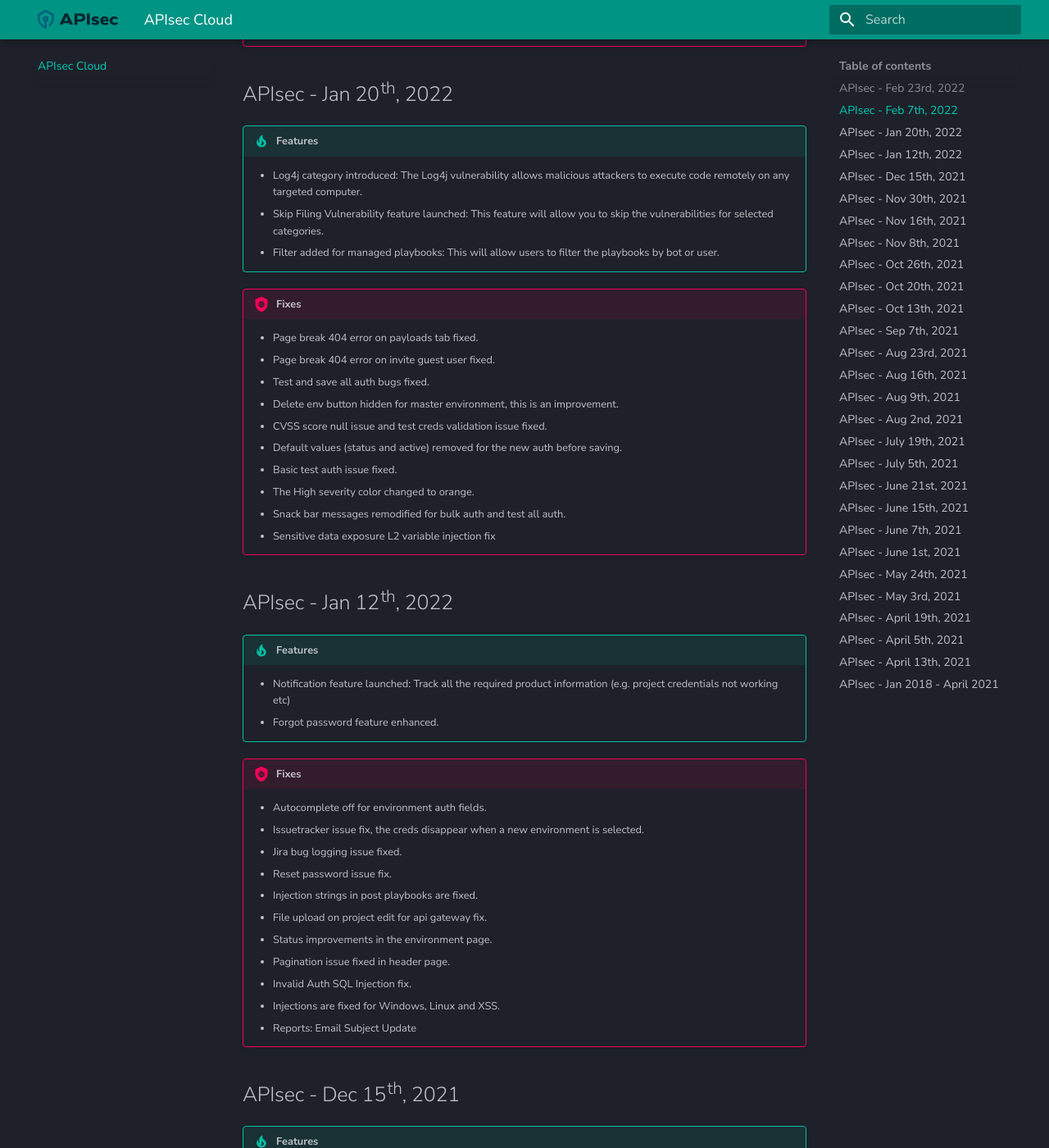
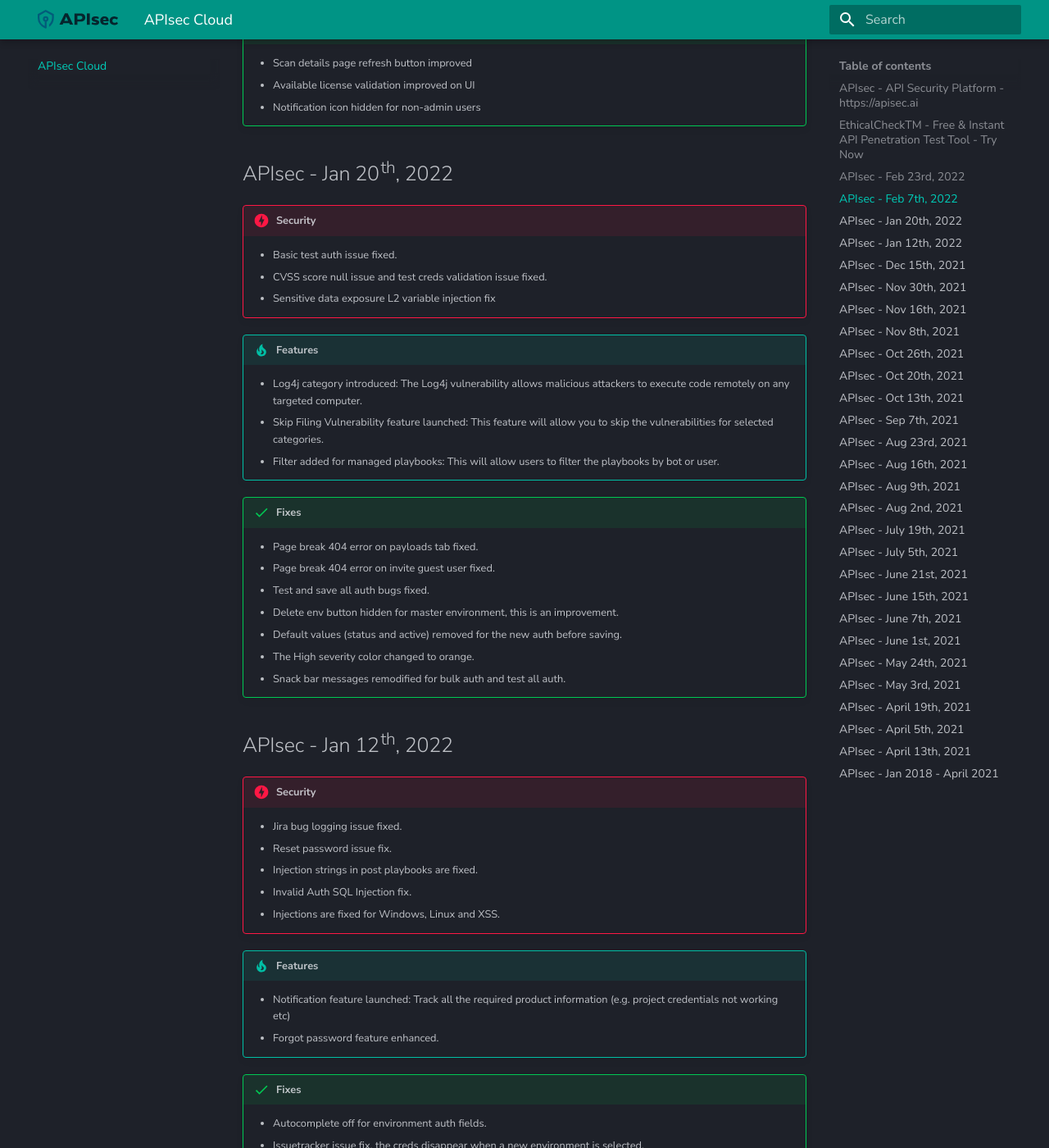
Before and after one commit to apisec-inc/releases, an MkDocs documentation site: the page built from docs/index.md, in a window 1280 px wide and 1400 px high, scrolled down 1394 px. Shown: the whole window at 82% size. Built offline with MkDocs 1.6.1 and Material for MkDocs 9.7.7, drawn with Linux system fonts in a browser that asks for light colours; some of the changed text lies outside the part shown.

Commit message:
introduced security section

```diff
--- a/docs/index.md
+++ b/docs/index.md
@@ -1,8 +1,15 @@
+
+
 # APIsec Cloud
+
+###### APIsec - API Security Platform - https://apisec.ai
+###### EthicalCheck<sup>TM</sup> - Free & Instant API Penetration Test Tool - [Try Now](https://www.apisec.ai/free-api-pen-test)
+
+
 
 ## APIsec - Feb 23rd, 2022
 
-!!! success "Security"
+!!! danger "Security"
 
 	- Playbook sync issue with inactive user fixed.
 
@@ -38,39 +45,52 @@
 	- APIsec converter will now register the password protected spec urls.
 	e.g. https://<Username>:<Password>@<URL>
 
-!!! bug "Fixes"
+!!! success "Fixes"
 
 	- Scan details page refresh button improved
 	- Available license validation improved on UI
 	- Notification icon hidden for non-admin users
 
 ## APIsec - Jan 20th, 2022
+!!! danger "Security"
+
+	- Basic test auth issue fixed.
+	- CVSS score null issue and test creds validation issue fixed.
+	- Sensitive data exposure L2 variable injection fix
+
+
 !!! tip "Features"
 
 	- Log4j category introduced: The Log4j vulnerability allows malicious attackers to execute code remotely on any targeted computer.
 	- Skip Filing Vulnerability feature launched: This feature will allow you to skip the vulnerabilities for selected categories.
 	- Filter added for managed playbooks: This will allow users to filter the playbooks by bot or user.
 
-!!! bug "Fixes"
+!!! success "Fixes"
 
 	- Page break 404 error on payloads tab fixed.
 	- Page break 404 error on invite guest user fixed.
 	- Test and save all auth bugs fixed.
 	- Delete env button hidden for master environment, this is an improvement.
-	- CVSS score null issue and test creds validation issue fixed.
 	- Default values (status and active) removed for the new auth before saving.
-	- Basic test auth issue fixed.
 	- The High severity color changed to orange.
 	- Snack bar messages remodified for bulk auth and test all auth.
-	- Sensitive data exposure L2 variable injection fix
 
 ## APIsec - Jan 12th, 2022
+
+!!! danger "Security"
+	- Jira bug logging issue fixed.
+	- Reset password issue fix.
+	- Injection strings in post playbooks are fixed.
+	- Invalid Auth SQL Injection fix.
+ 	- Injections are fixed for Windows, Linux and XSS.
+
+
 !!! tip "Features"
 
 	- Notification feature launched: Track all the required product information (e.g. project credentials not working etc)
 	- Forgot password feature enhanced.
 
-!!! bug "Fixes"
+!!! success "Fixes"
 
 	- Autocomplete off for environment auth fields.
 	- Issuetracker issue fix, the creds disappear when a new environment is selected.
@@ -118,13 +138,19 @@
 	- Replaced Coverage with Playbooks Count
 
 ## APIsec - Nov 30th, 2021
+
+!!! danger "Security"
+
+	- RBAC map error fix.
+
+
 !!! tip "Features"
 
 	- Payloads tab enhancement : Search by endpoint filter added on Default, injection and stored injection tab.
 	- Propagate payload : Propagating payload within the playbook will make changes in injection and stored injection categories and playbooks of respective categories will be regenerated automatically.
 	- Org-dashboard enhancement: Open vulnerabilities bar graph now showing monthly data.
 
-!!! bug "Fixes"
+!!! success "Fixes"
 
 	- Corrected Log statement.
 	- Renamed org-name FXLabs to APIsec.
@@ -145,25 +171,29 @@
 	- Propagate payload message improved.
 	- Perf Metrics: Config Categories Module.
 	- Scan history New/Closed/Total Vulnerabilities count issue fix.
-	- RBAC map error fix.
 	- Added Non working playbooks count to Project.
 	- Error playbook percentage added on dashboard.
 
 ## APIsec - Nov 16th, 2021
+
+!!! danger "Security"
+
+	- Disabled new user feature for okta enabled org.
+	- Disabled the password reset for OKTA from the org-user page.
+	- Disabled the password reset for OKTA.
+	- Deactivating the playbook functionality is deleting the playbook fix.
+	- Password reset fix
+
+
 !!! tip "Features"
 
 	- CI/CD Jenkins :Added support for Email report after scan completion.
-	- Do
 	- Added custom angular modal window on Alerts.
 
-!!! bug "Fixes"
+!!! success "Fixes"
 
 	- Details tab dialog window fix.
 	- Do not allow PWD authentication for OKTA enabled org users fix.
-	- Disabled new user feature for okta enabled org.
-	- Disabled the password reset for OKTA from the org-user page.
-	- Disabled the password reset for OKTA.
-	- Deactivating the playbook functionality  is deleting the playbook fix.
 	- After propagating headers, the activities log is displaying incorrect info fix.
 	- Project registration issue fix.
 	- ABAC 3 resource refresh fix.
@@ -184,11 +214,17 @@
 	- Added null checks.
 	- Raw file token ,file remain changes
 	- Cronjob weekly once for new project
-	- Password reset fix
 	- Vulnerabilities details no longer accessible fix
 	- Updated readme
 
 ## APIsec - Nov 8th, 2021
+
+!!! danger "security"
+
+	- Stored SQL injection type fix.
+	- SQL Injection category fix.
+
+
 !!! tip "Features"
 
 	- AI module integration : Implemented APIsec AI bot , It Intelligently detects severity and sorts type of vulnerability accordingly.
@@ -235,15 +269,20 @@
 	- CVSS score -- Fix.
 
 ## APIsec - Oct 26th, 2021
+
+!!! danger "Security"
+
+	- Page size decreased to 10 on the project dashboard.
+
+
 !!! tip "Features"
 
 	- Dialog enhancements: Browser dialog confirmation changed to custom angular material dialog.
 	- Propagate headers feature launched in the playbooks action items. Users should be able to propagate headers across the all the playbooks for the specific endpoint.
 
-!!! bug "Fixes"
+!!! success "Fixes"
 
 	- Search security model accuracy fix.
-	- Page size decreased to 10 on the project dashboard.
 	- Serif converter updated in Github actions.
 	- Master env data on the dashboard remains after non-master env deleted fix.
 	- Shimmer effect added on default payloads page.
@@ -275,6 +314,14 @@
 	- Reports design refactor to support multiple file types.
 
 ## APIsec - Oct 13th, 2021
+
+!!! danger "Security"
+
+	- Invalid AuthSQL: get injection strings from security marketplace.
+	- Mark as unsecured error fix.
+	- Issue tracker pagination improvements.
+
+
 !!! tip "Features"
 
 	- WSO2 feature launched in API Gateway module - A next generation integration platform as a service for cloud native engineering.
@@ -354,6 +398,12 @@
 
 
 ## APIsec - Sep 7th, 2021
+
+!!! danger "Security"
+
+	- Auth type certificate save action fix.
+
+
 !!! tip "Features"
 
 	- New feature "Download all project vulnerabilities" will now capture all open/closed vulnerabilities of the specific tenant.
@@ -392,6 +441,12 @@
 	- Env name disappearing while deleting fixed.
 
 ## APIsec - Aug 23rd, 2021
+
+!!! danger "Security"
+
+	- Edit/Delete auth fix.
+	- Oracle stored sql injections fix.
+
 !!! tip "Features"
 
 	- Consolidated action items in environment page.
@@ -403,17 +458,21 @@
 	Scanners name
 	OAS V1 editor launched in endpoints page.
 
-!!! bug "Fixes"
+!!! success "Fixes"
 
-	- Edit/Delete auth fix.
 	- Add bulk auth enhancements.
 	- Sorting improvements in auth table.
 	- Request and Response logs added for XML support.
 	- False positive tile color changed to green in scan run details page.
 	- Status column removed from global dashboard.
-	- Oracle stored sql injections fix.
 
 ## APIsec - Aug 16th, 2021
+
+!!! danger "Security"
+	 - Private injection category fix.
+	 - Env Auths fixes.
+
+
 !!! tip "Features"
 
 	- APIs (Public, Mobile, IoT, Web) now changed to Secured APIs SecureAPIs
@@ -481,15 +539,20 @@
 	- Free licenses removed from the product.
 
 ## APIsec - July 19th, 2021
+
+!!! danger "Security"
+
+	- Vault account fix.
+
+
 !!! tip "Features"
 
 	- New style for project tabs: Project tabs moved to breadcrumb position. White background added & table size aligned.
 	- Dashboard enhancement: Dashboard changed to the project name with bold view.
 	- Org list: Created by column added into the org table and email notification.
 
-!!! bug "Fixes"
+!!! success "Fixes"
 
-	- Vault account fix.
 	- Column alignments in ABAC categories.
 	- Clear the fields on change of account type - vault.
 	- User variable copy to clipboard fix.
@@ -522,6 +585,12 @@
 	- Typos fixed.
 
 ## APIsec - June 21st, 2021
+
+!!! danger "Security"
+
+	- Manage skip paths fix in Unsecured and AUTH categories.
+
+
 !!! tip "Features"
 
 	-	Categories pie chart: Categories pie chart made clickable, which takes you to the vuln management.
@@ -544,9 +613,12 @@
 	-	Shimmer validation issue fixed under the details tab.
 	-	Date and owner name fix on project tile.
 	-	RBAC map open from dashboard fix.
-	-	Manage skip paths fix in Unsecured and AUTH categories.
 
 ## APIsec - June 15th, 2021
+
+!!! danger "Security"
+	- Injection fix in AuthNoSql category.
+	- Added content for a basic role in all the pages.
 !!! tip "Features"
 
 	- Activate/deactivate playbook: New action item introduced.
@@ -554,17 +626,21 @@
 	- License enhancements: License numbers enhanced for both free and paid.
 	- Angular version upgrade: Upgraded to version 12.
 
-!!! bug "Fixes"
+!!! success "Fixes"
 
 	- VC-Git consumer count increase to 10.
 	- Added basic role in the org user pages.
 	- Azure key encryption in the backend.
 	- URL page name changes.
-	- Injection fix in AuthNoSql category.
-	- Added content for a basic role in all the pages.
 	- Duplicate header content fix in the details tab.
 
 ## APIsec - June 7th, 2021
+
+!!! danger "Security"
+
+	- XSS Injection query param fix: Injection to be injected in query param strings.
+
+
 !!! tip "Features"
 
 	- Password validation: Confirm password field and strong password validation introduced on the free signup page.
@@ -574,15 +650,21 @@
 	- Beta tags: Beta tags removed from security marketplace and muted in issue trackers, ci/cd integrations, and categories.
 	- Bot: Large response truncated to 1 MB with notification text in wire logs.
 
-!!! bug "Fixes"
+!!! success "Fixes"
 
-	- XSS Injection query param fix: Injection to be injected in query param strings.
 	- Duplicate outbound email footer fixed.
-	-	Alignment fixes in the free signup page.
-	-	Callout removed in payload and categories.
-	-	Orgs with billing fxlabs.io are deactivated.
+	- Alignment fixes in the free signup page.
+	- Callout removed in payload and categories.
+	- Orgs with billing fxlabs.io are deactivated.
 
 ## APIsec - June 1st, 2021
+
+!!! danger "Security"
+
+	- RBAC map fix: fixed form-data type.
+	- Access key expiration added for the playbook generation failure fix.
+
+
 !!! tip "Features"
 
 	- Free account introduced: The free user will be able to signup and run the security testing, but restricted to access the Integrations and - Reports tab.
@@ -592,18 +674,22 @@
 	- Email notification: Trigger notifications to super admins for new tenant creation.
 	- Beta tags: Beta tags removed from API gateways and reports.
 
-!!! bug "Fixes"
+!!! success "Fixes"
 
 	-	Report fixes.
-	-	RBAC map fix: fixed form-data type.
 	-	Advance project section error fixed.
-	-	Request Headers: Processing request headers in the body.
+	-	Request Headers: Processing request headers in the body
 	-	Jira: Wire logs are now showing in Jira.
-	-	Access key expiration added for the playbook generation failure fix.
 	-	Null value injection: Inject null when value not found to avoid resource not entitled error.
 	-	Propagate assertions from playbooks to categories.
 
 ## APIsec - May 24th, 2021
+
+!!! danger "Security"
+
+	- Url validations applied in environment pages.
+
+
 !!! tip "Features"
 
 	- Integrations tab: Introduced the new Integrations tab to accommodate Report storage, Issue tracker, Notifications, Git Backup, CI/CD in one place.
@@ -611,16 +697,21 @@
 	- Org page: Org tag added to identify customer or prospect.
 	- Huge Payloads Blocker: Blocker introduced for huge payloads or files.
 
-!!! bug "Fixes"
+!!! success "Fixes"
 
 	- Jira issue tracker fixes.
 	- Jira issue tracker severity mapped to the APIsec severity.
-	- Url validations applied in environment pages.
 	- Redirect access page to login page.
 	- Modified FX to APIsec in the system settings page.
 	- Text help improvements in Integration inner tabs.
 
 ## APIsec - May 3rd, 2021
+
+!!! danger "Security"
+
+	- Injections removed from date types from all the injection categories.
+
+
 !!! tip "Features"
 
 	- GCP storage integration: Connect your GCP storage account and receive API Penetration Testing reports automatically monthly.
@@ -689,6 +779,11 @@
 
 
 ## APIsec - April 5th, 2021
+
+!!! danger "Security"
+
+	- Query parameter fix for stored injections
+
 !!! tip "Features"
 
 	- Security improvements: Java-runtime upgrade from version 8 to version 13 across all APIsec micro services for improved security and performance
@@ -716,6 +810,14 @@
 	- The EULA page agreement button is always visible.
 
 ## APIsec - April 13th, 2021
+
+!!! danger "Security"
+
+	- Scan not found error fixed.
+	- Severity changes fix in the ABAC category.
+	- Org edit error fix.
+
+
 !!! tip "Features"
 
 	- Playbook Management: Playbook management name changed to (Bulk Create/Delete Playbooks).
```
Also changed, not shown: other parts of docs/index.md (+17 -29 lines), docs/index2.md (+1 -0 lines), docs/index3.md (+3 -0 lines).
